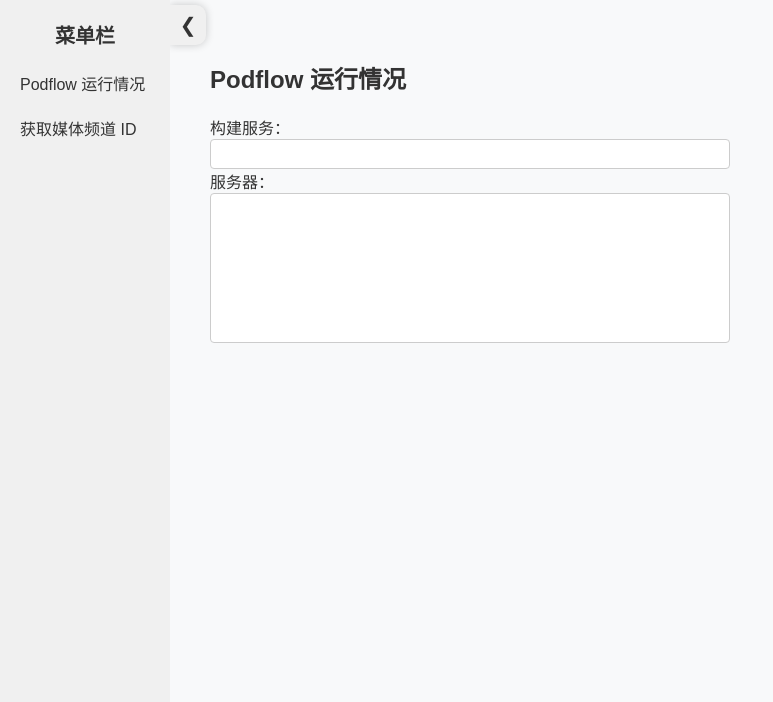
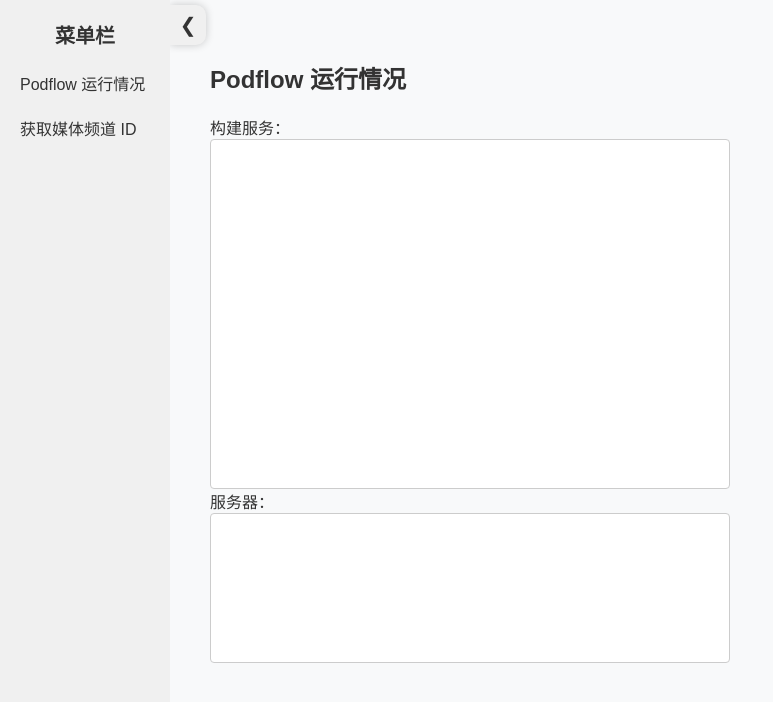
Before and after one commit to gruel-zxz/Podflow, a plain HTML site: page podflow/templates/index.html in a window 1280 px wide. Shown: the whole page, without its empty margins (0-773 px from the left). Drawn offline with Linux system fonts and the light colour scheme; no server answers.

Commit message:
修复index

```diff
--- a/podflow/templates/index.html
+++ b/podflow/templates/index.html
@@ -151,7 +151,7 @@
       font-size: 16px;
     }
     #messageArea {
-      height: 30px;
+      height: 350px;
       font-size: 12px;
     }
     #messageHttp {
@@ -219,6 +219,7 @@
     }
     .message {
       padding: 0px;
+      margin: 0px;
     }
 
     /* 二维码容器样式 */
```
